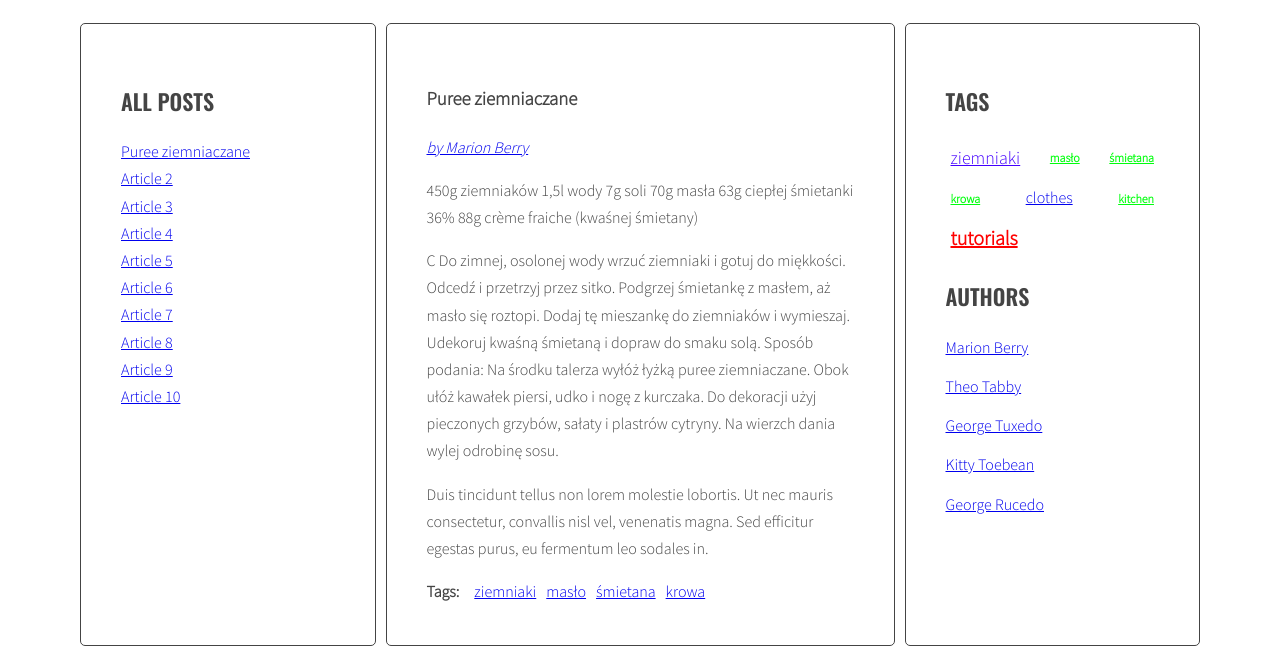
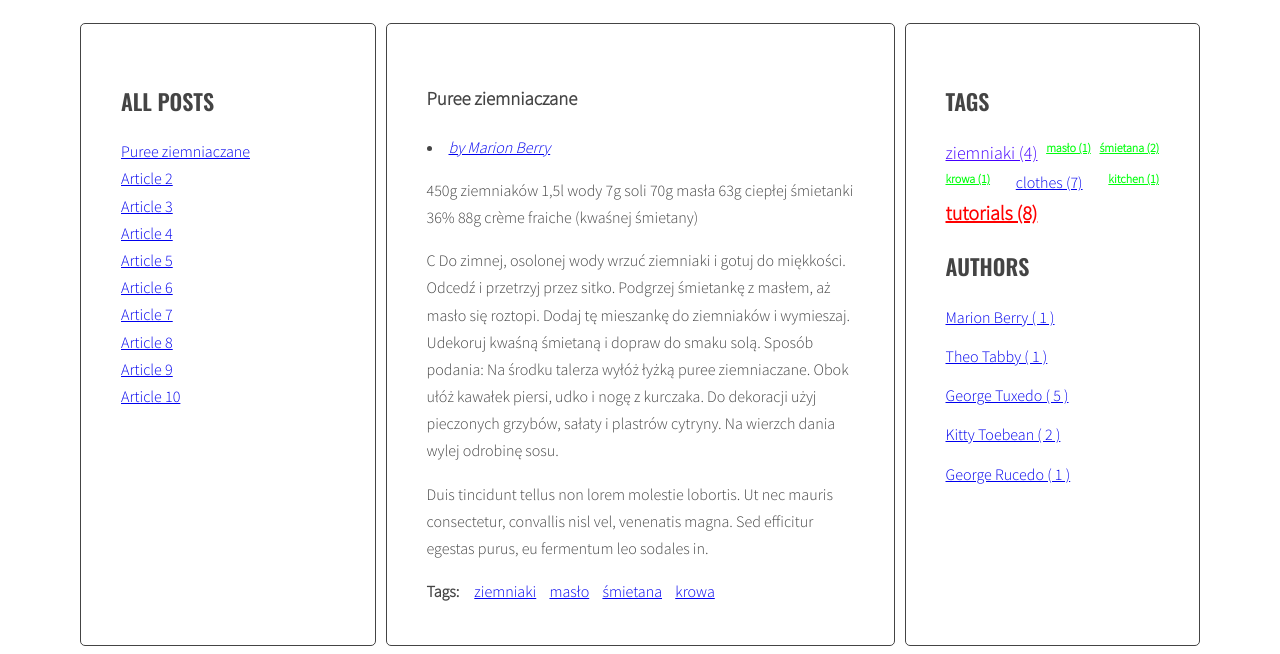
Before and after one commit to UlaBB/Javascript_blog, a website: page index.html in a window 1280 px wide. Shown: the part 220-874 px from the top of the page. Drawn offline with nearby package versions, Linux system fonts and the light colour scheme.

Commit message:
Add handlbars

```diff
--- a/index.html
+++ b/index.html
@@ -316,8 +316,34 @@
             </main>
         </div>
     </div>
+    <script id="template-article-link" type="text/x-handlebars-template">
+        <li><a href="#{{ id }}"><span>{{ title }}</span></a></li>
+      </script>
 
+    <script id="template-tag-link" type="text/x-handlebars-template">
+        <li><a href="#tag-{{ linkTag }}"> {{ title }} </a></li>
+      </script>
+
+    <script id="template-author-link" type="text/x-handlebars-template">
+        <li><a href="#author-{{ linkAuthor }}"> by {{ title }} </a></li>
+      </script>
+
+    <script id="template-tag-cloud-link" type="text/x-handlebars-template">
+        {{#each tags}}
+        <a href="#tag-{{ tag }}" class="{{ className }}"> {{ tag }}  ({{ count }}) </a>
+        {{/each}}
+      </script>
+
+    <script id="template-authors-list-link" type="text/x-handlebars-template">
+        {{#each authors}}
+          <li><a href="#author-{{ author }}">{{ author }} ( {{ count }} )</a></li>
+        {{/each}}
+      </script>
+
+    <script src="https://cdnjs.cloudflare.com/ajax/libs/handlebars.js/4.1.0/handlebars.min.js"></script>
     <script src="js/script.js"></script>
+
+
 </body>
 
 </html>
--- a/js/script.js
+++ b/js/script.js
@@ -1,5 +1,14 @@
 
 'use strict';
+
+
+const templates = {
+  articleLink: Handlebars.compile(document.querySelector('#template-article-link').innerHTML),
+  tagLink: Handlebars.compile(document.querySelector('#template-tag-link').innerHTML),
+  authorLink: Handlebars.compile(document.querySelector('#template-author-link').innerHTML),
+  tagCloudLink: Handlebars.compile(document.querySelector('#template-tag-cloud-link').innerHTML),
+  authorsListLink: Handlebars.compile(document.querySelector('#template-authors-list-link').innerHTML)
+};
 
 const opt = {
   articleSelector: '.post',
@@ -81,7 +90,10 @@ function generateTitleLinks(customSelector = '') {
     // console.log('Title of article', articleTitle);
 
     /* get the title from the title element */
-    const linkHTML = '<li><a href="#' + articleID + '"><span>' + articleTitle + '</span></a></li>';
+    // const linkHTML = '<li><a href="#' + articleID + '"><span>' + articleTitle + '</span></a></li>';
+
+    const linkHTMLData = { id: articleID, title: articleTitle };
+    const linkHTML = templates.articleLink(linkHTMLData);
     // console.log(linkHTML);
 
     /* create HTML of the link */
@@ -157,7 +169,12 @@ function generateTags() {
     for (let tag of articleTagsArray) {
 
       /* generate HTML of the link */
-      const tagHTML = '<li><a href="#tag-' + tag + '">' + tag + '</a></li>';
+
+      // const tagHTML = '<li><a href="#tag-' + tag + '">' + tag + '</a></li>';
+
+      const linkHTMLData = { linkTag: tag, title: tag };
+      const tagHTML = templates.tagLink(linkHTMLData);
+      // console.log(tagHTML);
 
       /* add generated code to html variable */
       html = html + tagHTML;
@@ -180,6 +197,7 @@ function generateTags() {
 
     /* END LOOP: for every article: */
   }
+
   /* [NEW] find list of tags in right column */
   const tagList = document.querySelector(opt.tagsListSelector);
   console.log(tagList);
@@ -191,7 +209,8 @@ function generateTags() {
   // tagList.innerHTML = allTags.join(' ');// łączy ele. tablicy w tekst
   // console.log(allTags);
   /* [NEW] create variable for all links HTML code */
-  let allTagsHTML = '';
+  // let allTagsHTML = '';
+  const allTagsData = { tags: [] };
 
 
   /* [NEW] START LOOP: for each tag in allTags */
@@ -204,14 +223,19 @@ function generateTags() {
       '">' +
       tag +
       '</a></li>';
-    allTagsHTML += tagLinkHTML;
+    // allTagsHTML += tagLinkHTML;
+    allTagsData.tags.push({
+      tag: tag,
+      count: allTags[tag],
+      className: calculateTagClass(allTags[tag], tagsParams)
+    });
     console.log('taglinkHTML', tagLinkHTML);
     /*[NEW] END LOOP: for each tag in allTags*/
   }
-
-
   /*[NEW] add html from allTagsHTML to tagList */
-  tagList.innerHTML = allTagsHTML;
+  // tagList.innerHTML = allTagsHTML;
+  tagList.innerHTML = templates.tagCloudLink(allTagsData);
+  console.log(allTagsData);
 }
 generateTags();
 
@@ -320,7 +344,11 @@ function generatorAuthors() {
     // console.log(tagAuthor);
 
     /* generate HTML of the autor link */
-    const linkHTML = '<a href="#author-' + tagAuthor + '">' + 'by ' + tagAuthor + '</a>';
+    // const linkHTML = '<a href="#author-' + tagAuthor + '">' + 'by ' + tagAuthor + '</a>';
+
+    const linkHTMLData = { linkAuthor: tagAuthor, title: tagAuthor };
+    const linkHTML = templates.authorLink(linkHTMLData);
+    // console.log(tagHTML);
 
     /* add generated code to html variable */
     html = html + linkHTML;
@@ -348,15 +376,22 @@ function generatorAuthors() {
   const authorParams = calculateAuthorParams(allAuthors);
   console.log(authorParams);
 
-  let allAuthorsHTML = '';
+  // let allAuthorsHTML = '';
+  const allAuthorsData = { authors: [] };
 
   for (let author in allAuthors) {
     // /* [NEW] generate code of a link and add it to allAuthorsHTML */
-    allAuthorsHTML += '<li><a class="tag-size4" href="#author-' + author + '">' + author + '</a></li> ';
-    const authorLinkHTML = '<li><a href="#author-' + author + '"class="tag-size4"';
-    allAuthorsHTML += authorLinkHTML;
+    // allAuthorsHTML += '<li><a class="tag-size4" href="#author-' + author + '">' + author + '</a></li> ';
+    // const authorLinkHTML = '<li><a href="#author-' + author + '"class="tag-size4"';
+    // allAuthorsHTML += authorLinkHTML;
+
+    allAuthorsData.authors.push({
+      author: author,
+      count: allAuthors[author]
+    });
   }
-  authorsList.innerHTML = allAuthorsHTML;
+  authorsList.innerHTML = templates.authorsListLink(allAuthorsData);
+  console.log(allAuthorsData);
 }
 generatorAuthors();
 
```
Also changed, not shown: .eslintrc.json.
